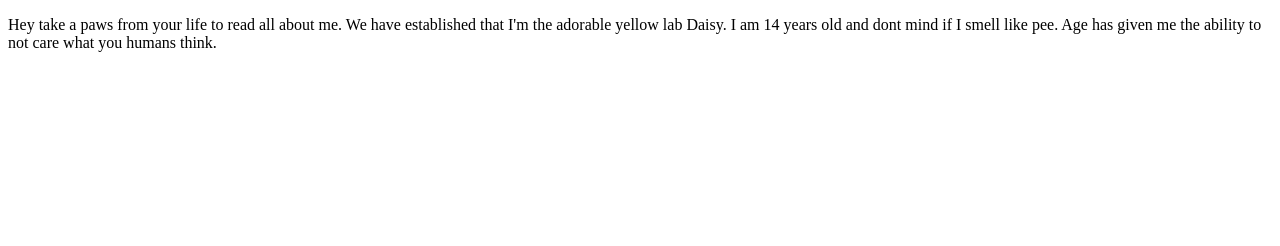
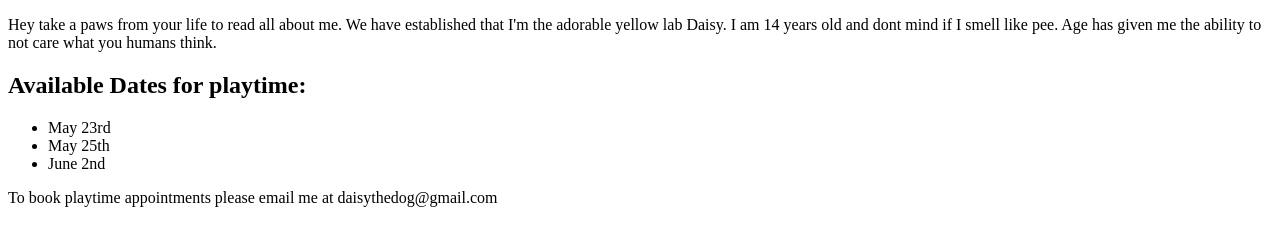
Before and after one commit to owner5563/dog-blog, a plain HTML site: page about-me.html in a window 1280 px wide. Drawn offline with Linux system fonts and the light colour scheme.

Commit message:
add list of dates

```diff
--- a/about-me.html
+++ b/about-me.html
@@ -7,3 +7,11 @@
   <body>
     <p> Hey take a paws from your life to read all about me. We have established that I'm the adorable yellow lab Daisy.
       I am 14 years old and dont mind if I smell like pee. Age has given me the ability to not care what you humans think. </p>
+
+    <h2>Available Dates for playtime:</h2>
+      <ul>
+        <li>May 23rd</li>
+        <li>May 25th</li>
+        <li>June 2nd</li>
+      </ul>
+      <p>To book playtime appointments please email me at daisythedog@gmail.com</p>
```
